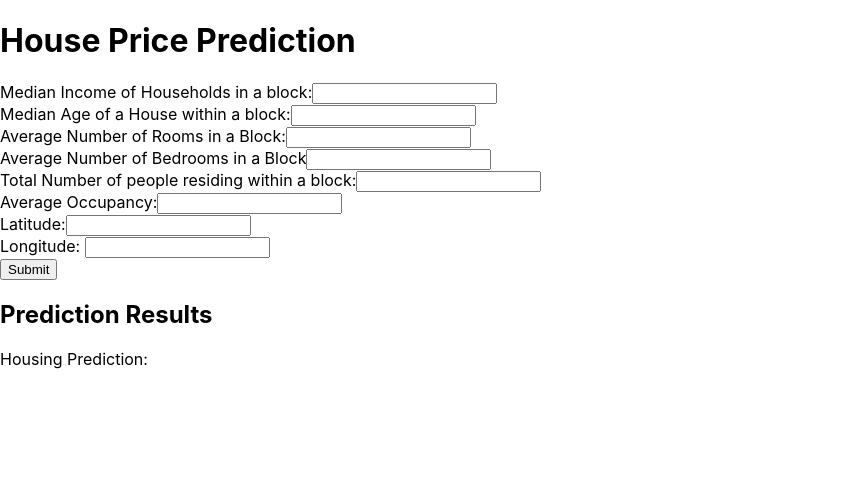
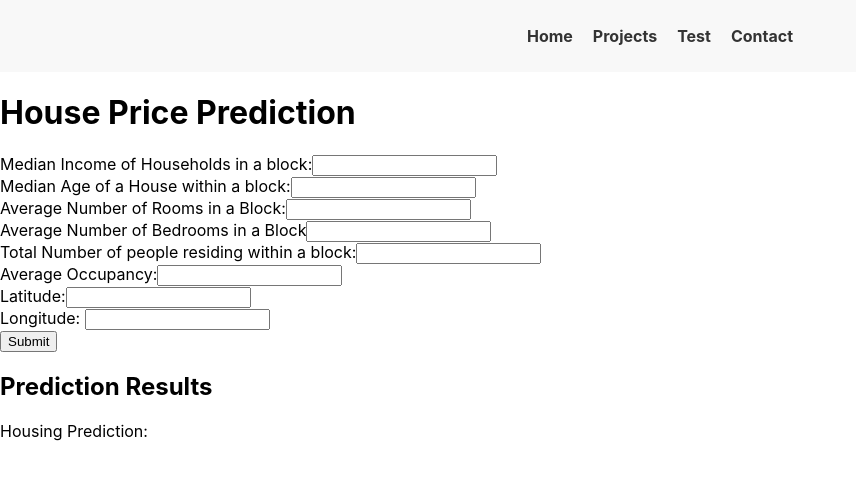
Before and after one commit to RPasquale/flask_react_frontend, a React (Create React App) app: page /test/house-prediction in a window 1280 px wide. Shown: the top 480 px of the page, without its empty margins (0-856 px from the left). Built offline with nearby package versions, Linux system fonts and the light colour scheme.

Commit message:
navbar and components created

```diff
--- a/package.json
+++ b/package.json
@@ -9,7 +9,9 @@
     "axios": "^1.4.0",
     "react": "^18.2.0",
     "react-dom": "^18.2.0",
+    "react-router-dom": "^6.13.0",
     "react-scripts": "^5.0.1",
+    "tailwindcss": "^3.3.2",
     "web-vitals": "^2.1.4"
   },
   "scripts": {
--- a/src/App.js
+++ b/src/App.js
@@ -1,93 +1,31 @@
-import React, { useState } from "react";
-import axios from "axios";
+import React from "react";
+import { BrowserRouter as Router, Routes, Route } from "react-router-dom";
+import Navbar from "./components/Navbar";
+import Home from "./components/Home";
+import Contact from "./components/Contact";
+import Test from "./components/Test";
+import Projects from "./components/Projects";
+import HousePredictionPage from "./components/HousePredictionPage";
+// Import other project components as needed
 
 function App() {
-  const [predictionResult, setPredictionResult] = useState("");
-
-  const handleSubmit = async (event) => {
-    event.preventDefault();
-
-    try {
-      const responseHousing = await axios.post(
-        "http://localhost:5000/predict",
-        {
-          feature1: event.target.feature1.value,
-          feature2: event.target.feature2.value,
-          feature3: event.target.feature3.value,
-          feature4: event.target.feature4.value,
-          feature5: event.target.feature5.value,
-          feature6: event.target.feature6.value,
-          feature7: event.target.feature7.value,
-          feature8: event.target.feature8.value,
-
-          // Add more features as needed
-        }
-      );
-      const { prediction: housingPrediction } = responseHousing.data;
-
-      const predictions = {
-        housing: housingPrediction,
-      };
-
-      setPredictionResult(predictions);
-    } catch (error) {
-      console.error(error);
-    }
-  };
-
   return (
-    <div>
-      <h1>House Price Prediction</h1>
-      <form onSubmit={handleSubmit}>
-        <div>
-          <label htmlFor="feature1">
-            Median Income of Households in a block:
-          </label>
-          <input type="number" id="feature1" name="feature1" />
-        </div>
-        <div>
-          <label htmlFor="feature2">
-            Median Age of a House within a block:
-          </label>
-          <input type="number" id="feature2" name="feature2" />
-        </div>
-        <div>
-          <label htmlFor="feature3">Average Number of Rooms in a Block:</label>
-          <input type="number" id="feature3" name="feature3" />
-        </div>
-        <div>
-          <label htmlFor="feature4">
-            Average Number of Bedrooms in a Block
-          </label>
-          <input type="number" id="feature4" name="feature4" />
-        </div>
-        <div>
-          <label htmlFor="feature5">
-            Total Number of people residing within a block:
-          </label>
-          <input type="number" id="feature5" name="feature5" />
-        </div>
-        <div>
-          <label htmlFor="feature6">Average Occupancy:</label>
-          <input type="number" id="feature6" name="feature6" />
-        </div>
-        <div>
-          <label htmlFor="feature7">Latitude:</label>
-          <input type="number" id="feature7" name="feature7" />
-        </div>
-        <div>
-          <label htmlFor="feature8">Longitude: </label>
-          <input type="number" id="feature8" name="feature8" />
-        </div>
-
-        {/* Add more input fields for other features */}
-        <button type="submit">Submit</button>
-      </form>
+    <Router>
       <div>
-        <h2>Prediction Results</h2>
-        <p>Housing Prediction: {predictionResult.housing}</p>
+        <Navbar />
+        <Routes>
+          <Route exact path="/" element={<Home />} />
+          <Route path="/projects" element={<Projects />} />
+          <Route path="/test" element={<Test />} />
+          <Route
+            path="/test/house-prediction"
+            element={<HousePredictionPage />}
+          />
+          {/* Add routes for other projects */}
+          <Route path="/contact" element={<Contact />} />
+        </Routes>
       </div>
-    </div>
+    </Router>
   );
 }
 
--- /dev/null
+++ b/src/components/HousePredictionPage.jsx
@@ -0,0 +1,90 @@
+import React, { useState } from 'react';
+import axios from 'axios';
+
+function HousePredictionPage() {
+  const [predictionResult, setPredictionResult] = useState('');
+
+  const handleSubmit = async (event) => {
+    event.preventDefault();
+
+    try {
+      // Make the POST request to the backend endpoint for house prediction
+      const response = await axios.post(
+        "http://localhost:5000/predict",
+        {
+          feature1: event.target.feature1.value,
+          feature2: event.target.feature2.value,
+          feature3: event.target.feature3.value,
+          feature4: event.target.feature4.value,
+          feature5: event.target.feature5.value,
+          feature6: event.target.feature6.value,
+          feature7: event.target.feature7.value,
+          feature8: event.target.feature8.value,
+        // ...rest of the feature values
+      });
+
+      // Handle the response and update the prediction result
+      const { prediction } = response.data;
+      setPredictionResult(prediction);
+    } catch (error) {
+      console.error(error);
+    }
+  };
+
+  return (
+    <div>
+      <h1>House Price Prediction</h1>
+      <form onSubmit={handleSubmit}>
+        <div>
+          <label htmlFor="feature1">
+            Median Income of Households in a block:
+          </label>
+          <input type="number" id="feature1" name="feature1" />
+        </div>
+        <div>
+          <label htmlFor="feature2">
+            Median Age of a House within a block:
+          </label>
+          <input type="number" id="feature2" name="feature2" />
+        </div>
+        <div>
+          <label htmlFor="feature3">Average Number of Rooms in a Block:</label>
+          <input type="number" id="feature3" name="feature3" />
+        </div>
+        <div>
+          <label htmlFor="feature4">
+            Average Number of Bedrooms in a Block
+          </label>
+          <input type="number" id="feature4" name="feature4" />
+        </div>
+        <div>
+          <label htmlFor="feature5">
+            Total Number of people residing within a block:
+          </label>
+          <input type="number" id="feature5" name="feature5" />
+        </div>
+        <div>
+          <label htmlFor="feature6">Average Occupancy:</label>
+          <input type="number" id="feature6" name="feature6" />
+        </div>
+        <div>
+          <label htmlFor="feature7">Latitude:</label>
+          <input type="number" id="feature7" name="feature7" />
+        </div>
+        <div>
+          <label htmlFor="feature8">Longitude: </label>
+          <input type="number" id="feature8" name="feature8" />
+        </div>
+
+        {/* Add more input fields for other features */}
+        <button type="submit">Submit</button>
+      </form>
+      <div>
+        <h2>Prediction Results</h2>
+        <p>Housing Prediction: {predictionResult}</p>
+      </div>
+    </div>
+  );
+}
+
+export default HousePredictionPage;
--- /dev/null
+++ b/src/components/Navbar.css
@@ -0,0 +1,20 @@
+.navbar {
+    background-color: #f8f8f8;
+    padding: 10px;
+}
+
+.navbar__list {
+    list-style: none;
+    display: flex;
+    justify-content: center;
+}
+
+.navbar__item {
+    margin: 0 10px;
+}
+
+.navbar__link {
+    text-decoration: none;
+    color: #333;
+    font-weight: bold;
+}
--- /dev/null
+++ b/src/components/Navbar.js
@@ -0,0 +1,34 @@
+import React from "react";
+import { Link } from "react-router-dom";
+import "./Navbar.css"; // Import the CSS file for styling
+
+const Navbar = () => {
+  return (
+    <nav className="navbar">
+      <ul className="navbar__list">
+        <li className="navbar__item">
+          <Link to="/" className="navbar__link">
+            Home
+          </Link>
+        </li>
+        <li className="navbar__item">
+          <Link to="/projects" className="navbar__link">
+            Projects
+          </Link>
+        </li>
+        <li className="navbar__item">
+          <Link to="/test" className="navbar__link">
+            Test
+          </Link>
+        </li>
+        <li className="navbar__item">
+          <Link to="/contact" className="navbar__link">
+            Contact
+          </Link>
+        </li>
+      </ul>
+    </nav>
+  );
+};
+
+export default Navbar;
--- /dev/null
+++ b/src/components/Test.jsx
@@ -0,0 +1,29 @@
+import React from "react";
+import { Link } from "react-router-dom";
+
+const TestPage = () => {
+  return (
+    <div className="flex">
+      <div className="w-1/4 bg-gray-200">
+        <h2 className="text-xl font-bold px-4 py-3">Projects</h2>
+        <ul className="px-4 py-2">
+          <li>
+            <Link
+              to="/test/house-prediction"
+              className="text-blue-600 hover:text-blue-800"
+            >
+              House Prediction
+            </Link>
+          </li>
+          {/* Add more project options as needed */}
+        </ul>
+      </div>
+      <div className="w-3/4 bg-white">
+        {/* Render the selected project content based on the route */}
+        {/* You can use React Router to handle the routes for individual projects */}
+      </div>
+    </div>
+  );
+};
+
+export default TestPage;
```
Also changed, not shown: tailwind.config.js (added, +10 -0 lines), src/components/Contact.jsx (added), src/components/Home.jsx (added), src/components/Projects.jsx (added), 1 other file (tests, documents, lock files or other folders).
